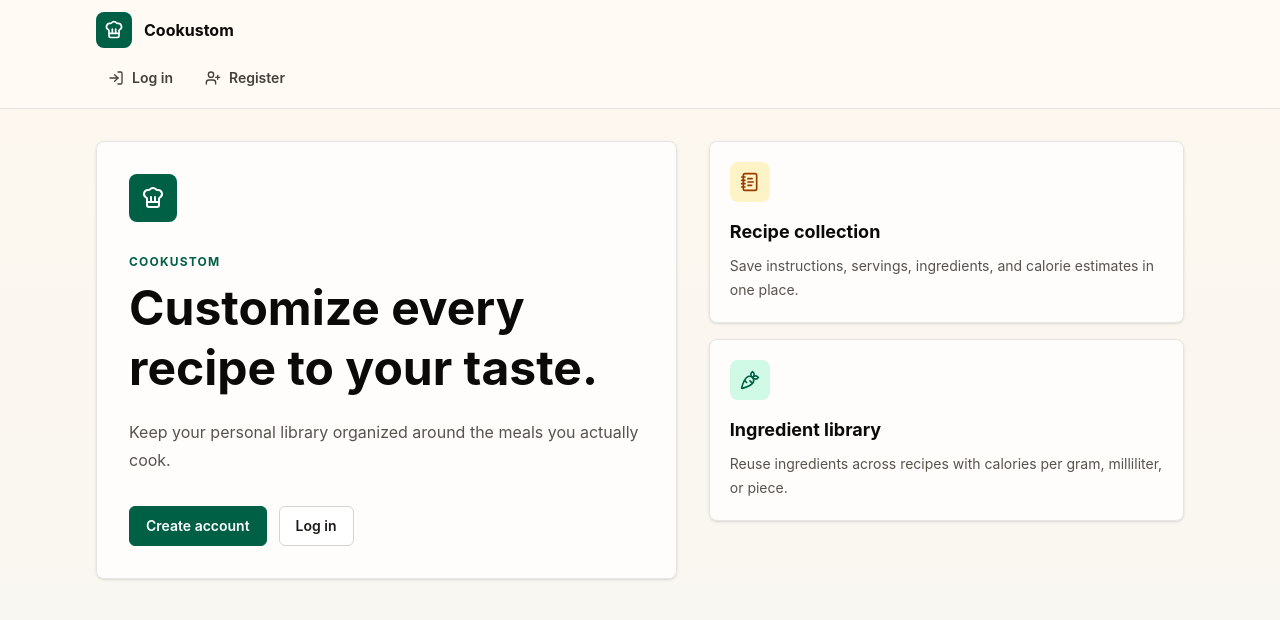
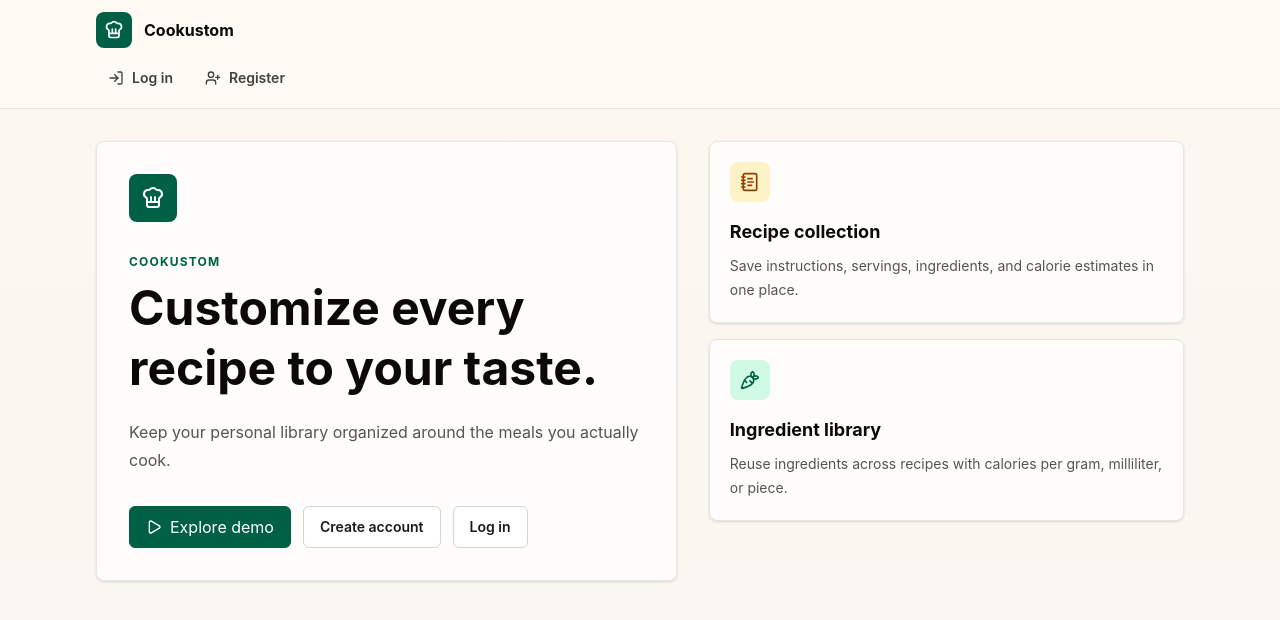
Before and after one commit to nicolasgavriil/cookustom, a React (Vite) app in the folder frontend/: page / in a window 1280 px wide. Shown: the top 620 px of the page. Built offline with nearby package versions, Linux system fonts and the light colour scheme; no server answers.

Commit message:
feat(frontend): add demo entry points

```diff
--- a/frontend/src/api/generated/types.gen.ts
+++ b/frontend/src/api/generated/types.gen.ts
@@ -326,6 +326,10 @@ export type UserResponse = {
      * Id
      */
     id: number;
+    /**
+     * Is Demo
+     */
+    is_demo: boolean;
 };
 
 /**
@@ -421,6 +425,22 @@ export type RegisterUserAuthRegisterPostResponses = {
 };
 
 export type RegisterUserAuthRegisterPostResponse = RegisterUserAuthRegisterPostResponses[keyof RegisterUserAuthRegisterPostResponses];
+
+export type CreateDemoSessionDemoPostData = {
+    body?: never;
+    path?: never;
+    query?: never;
+    url: '/demo';
+};
+
+export type CreateDemoSessionDemoPostResponses = {
+    /**
+     * Successful Response
+     */
+    201: TokenResponse;
+};
+
+export type CreateDemoSessionDemoPostResponse = CreateDemoSessionDemoPostResponses[keyof CreateDemoSessionDemoPostResponses];
 
 export type HealthCheckHealthGetData = {
     body?: never;
--- /dev/null
+++ b/frontend/src/components/DemoButton.tsx
@@ -0,0 +1,53 @@
+import { Play } from 'lucide-react'
+import { useNavigate } from 'react-router'
+
+import { useDemoSessionMutation } from '../queries/authQueries'
+import { Button, type ButtonVariant } from './ui/Button'
+
+type DemoButtonProps = {
+  buttonClassName?: string
+  className?: string
+  variant?: ButtonVariant
+}
+
+export const DemoButton = ({
+  buttonClassName,
+  className,
+  variant,
+}: DemoButtonProps) => {
+  const navigate = useNavigate()
+  const demoSessionMutation = useDemoSessionMutation()
+  const error =
+    demoSessionMutation.error instanceof Error
+      ? demoSessionMutation.error.message
+      : null
+
+  const handleClick = () => {
+    demoSessionMutation.reset()
+    demoSessionMutation.mutate(undefined, {
+      onSuccess: () => {
+        navigate('/recipes')
+      },
+    })
+  }
+
+  return (
+    <div className={`flex flex-col gap-3 ${className ?? ''}`.trim()}>
+      <Button
+        className={buttonClassName}
+        icon={<Play className="size-4" aria-hidden="true" />}
+        type="button"
+        variant={variant}
+        disabled={demoSessionMutation.isPending}
+        onClick={handleClick}
+      >
+        {demoSessionMutation.isPending ? 'Preparing demo...' : 'Explore demo'}
+      </Button>
+      {error ? (
+        <p className="m-0 text-sm text-rose-700" role="alert">
+          {error}
+        </p>
+      ) : null}
+    </div>
+  )
+}
--- a/frontend/src/components/NavBar.tsx
+++ b/frontend/src/components/NavBar.tsx
@@ -48,7 +48,9 @@ export const NavBar = () => {
           {currentUserQuery.data ? (
             <div className="hidden items-center gap-3 text-sm text-stone-600 md:flex">
               <span className="max-w-56 truncate">
-                {currentUserQuery.data.email}
+                {currentUserQuery.data.is_demo
+                  ? 'Demo session'
+                  : currentUserQuery.data.email}
               </span>
               <button
                 className="inline-flex cursor-pointer items-center gap-2 rounded-md border border-transparent bg-transparent px-3 py-2 text-sm font-semibold text-stone-700 hover:bg-stone-100 hover:text-emerald-900"
--- a/frontend/src/components/ui/Button.tsx
+++ b/frontend/src/components/ui/Button.tsx
@@ -1,7 +1,7 @@
 import type { ButtonHTMLAttributes, ReactNode } from 'react'
 import { Link, type LinkProps } from 'react-router'
 
-type ButtonVariant = 'primary' | 'secondary' | 'danger' | 'ghost'
+export type ButtonVariant = 'primary' | 'secondary' | 'danger' | 'ghost'
 
 type ButtonProps = ButtonHTMLAttributes<HTMLButtonElement> & {
   icon?: ReactNode
--- a/frontend/src/pages/DashboardPage.tsx
+++ b/frontend/src/pages/DashboardPage.tsx
@@ -1,5 +1,6 @@
 import { BookOpen, Carrot, ChefHat, NotebookText } from 'lucide-react'
 
+import { DemoButton } from '../components/DemoButton'
 import { ButtonLink } from '../components/ui/Button'
 import { useCurrentUserQuery } from '../queries/authQueries'
 
@@ -42,7 +43,10 @@ export const DashboardPage = () => {
             </>
           ) : (
             <>
-              <ButtonLink to="/register">Create account</ButtonLink>
+              <DemoButton />
+              <ButtonLink variant="secondary" to="/register">
+                Create account
+              </ButtonLink>
               <ButtonLink variant="secondary" to="/login">
                 Log in
               </ButtonLink>
--- a/frontend/src/pages/LoginPage.tsx
+++ b/frontend/src/pages/LoginPage.tsx
@@ -2,6 +2,7 @@ import { LogIn } from 'lucide-react'
 import { useNavigate } from 'react-router'
 
 import { AuthForm } from '../components/AuthForm'
+import { DemoButton } from '../components/DemoButton'
 import { PageHeader } from '../components/ui/PageHeader'
 import { useLoginMutation } from '../queries/authQueries'
 
@@ -39,6 +40,11 @@ export const LoginPage = () => {
         passwordMinLength={1}
         onSubmit={handleSubmit}
       />
+      <DemoButton
+        buttonClassName="w-full"
+        className="mt-4 max-w-md"
+        variant="secondary"
+      />
     </section>
   )
 }
--- a/frontend/src/pages/RegisterPage.tsx
+++ b/frontend/src/pages/RegisterPage.tsx
@@ -2,6 +2,7 @@ import { UserPlus } from 'lucide-react'
 import { useNavigate } from 'react-router'
 
 import { AuthForm } from '../components/AuthForm'
+import { DemoButton } from '../components/DemoButton'
 import { PageHeader } from '../components/ui/PageHeader'
 import { useRegisterMutation } from '../queries/authQueries'
 
@@ -41,6 +42,11 @@ export const RegisterPage = () => {
         passwordMinLength={8}
         onSubmit={handleSubmit}
       />
+      <DemoButton
+        buttonClassName="w-full"
+        className="mt-4 max-w-md"
+        variant="secondary"
+      />
     </section>
   )
 }
--- a/frontend/src/queries/authQueries.ts
+++ b/frontend/src/queries/authQueries.ts
@@ -64,6 +64,23 @@ export const useRegisterMutation = () => {
   })
 }
 
+export const useDemoSessionMutation = () => {
+  const queryClient = useQueryClient()
+
+  return useMutation({
+    mutationFn: async () => {
+      const token = await authService.createDemoSession()
+      tokenStorage.setAccessToken(token.access_token)
+
+      return authService.getCurrentUser()
+    },
+    onSuccess: (user) => {
+      clearUserScopedQueryData(queryClient)
+      queryClient.setQueryData(currentUserQueryKey, user)
+    },
+  })
+}
+
 export const useLogout = () => {
   const queryClient = useQueryClient()
 
--- a/frontend/src/services/authService.ts
+++ b/frontend/src/services/authService.ts
@@ -27,6 +27,12 @@ export async function login(request: LoginRequest): Promise<TokenResponse> {
   })
 }
 
+export async function createDemoSession(): Promise<TokenResponse> {
+  return fetchApiJson<TokenResponse>('/demo', {
+    method: 'POST',
+  })
+}
+
 export async function getCurrentUser(): Promise<User | null> {
   const token = tokenStorage.getAccessToken()
 
```
Also changed, not shown: frontend/src/api/generated/index.ts (+1 -1 lines), 1 other file (tests, documents, lock files or other folders).
